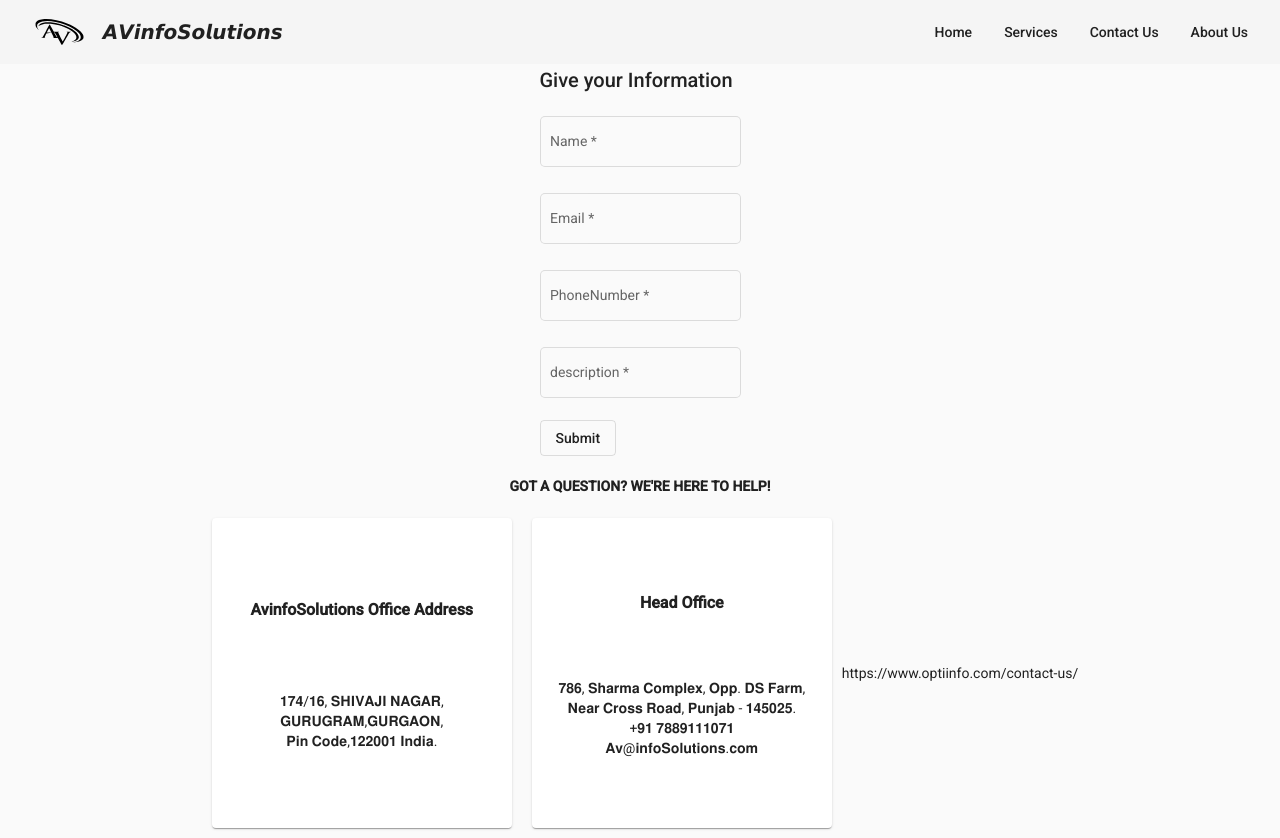
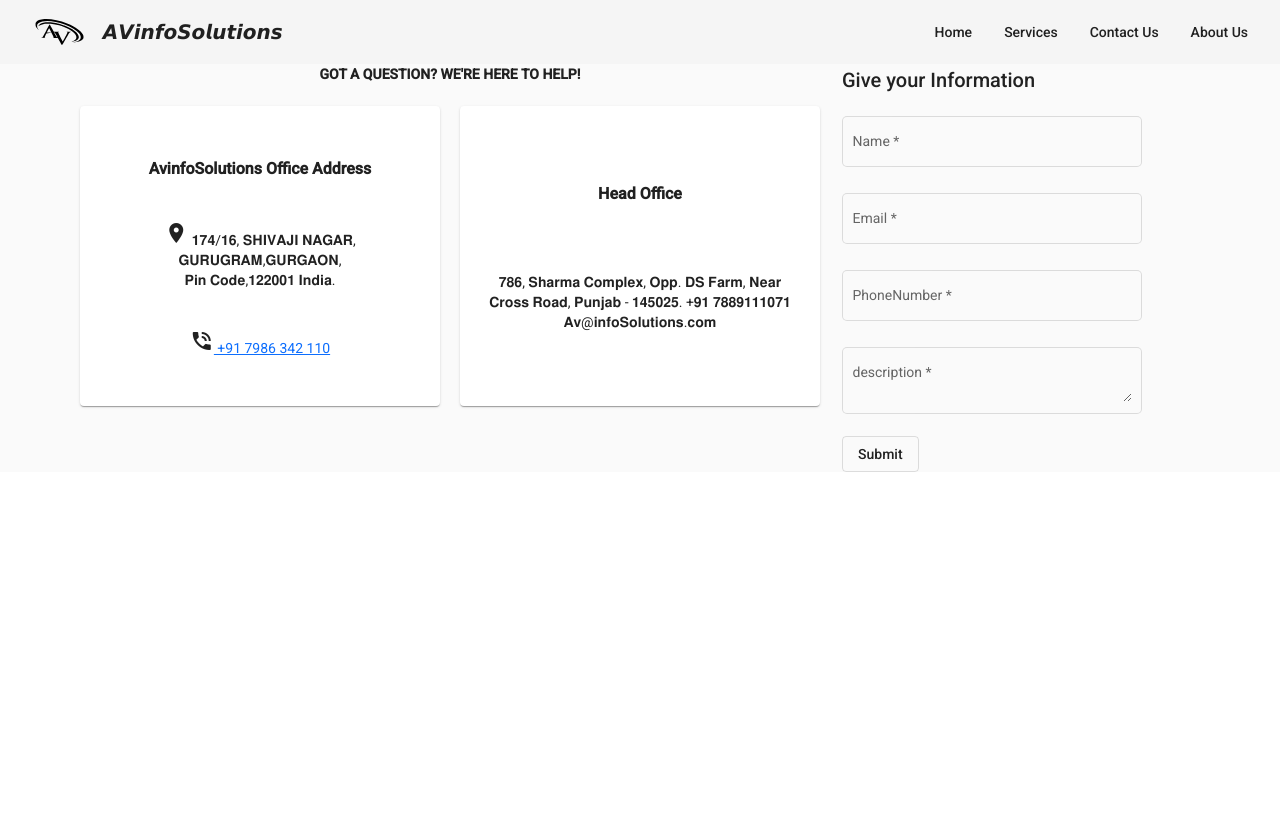
Before and after one commit to vishal121212121212112/AVInfoSolutions, an Angular app: page /contact-us in a window 1280 px wide. After the commit the page ends 800 px from the top, so only its background shows below. Built offline with nearby package versions, Linux system fonts and the light colour scheme.

Commit message:
contactupdated

```diff
--- a/src/app/Components/contact-us/contact-us.component.css
+++ b/src/app/Components/contact-us/contact-us.component.css
@@ -1,23 +1,19 @@
-.center
-{
-  width: 100%;
-    height: 100%;
-    display: inline-flex;
-    justify-content: center;
-    align-items: center;
-    margin-bottom: 20px;
 
-}
 .hidden-table:hover {
   background-color: #fff !important;
 }
-
+td
+{
+  min-width: 150px;
+  max-width: 500px;
+  width: 300px;
+}
 .example-full-width {
     width: 100%;
   }
   .mat-card {
-    width: 300px;
-    height: 310px;
+    width: 250px;
+    height: 300px;
     display: flex;
     flex-direction: column;
     align-items: center;
@@ -29,11 +25,3 @@
   .element h3 {
     margin: 0;
   }
-
-  .container {
-    display: flex;
-    align-items: center;
-    justify-content: center;
-    flex-wrap: wrap;
-
-  }
--- a/src/app/Components/contact-us/contact-us.component.html
+++ b/src/app/Components/contact-us/contact-us.component.html
@@ -1,14 +1,56 @@
-<div>
-    <div class="center">
-        <form class="borderbox">
+<div class="container">
+    <div class="row">
+
+        <div class="col-8 ">
+            <p class="text-center"> <b>GOT A QUESTION? WE'RE HERE TO HELP!</b></p>
+            <div class="row justify-content-start">
+                <mat-card class="element raise pulse col">
+                    <h3><b>AvinfoSolutions Office Address</b></h3>
+                    <span>
+                        <span class="material-icons">
+                            location_on
+                        </span>
+                        𝟏𝟕𝟒/𝟏𝟔, 𝐒𝐇𝐈𝐕𝐀𝐉𝐈 𝐍𝐀𝐆𝐀𝐑,
+                        𝐆𝐔𝐑𝐔𝐆𝐑𝐀𝐌,𝐆𝐔𝐑𝐆𝐀𝐎𝐍,
+                        <br>
+                        𝐏𝐢𝐧 𝐂𝐨𝐝𝐞,𝟏𝟐𝟐𝟎𝟎𝟏
+                        𝐈𝐧𝐝𝐢𝐚.
+                    </span>
+                    <span>
+                        <span class="material-icons">
+                            phone_in_talk
+                        </span>
+                        <a href="tel:7986342110">
+                            +91 7986 342 110
+                        </a>
+                    </span>
+                </mat-card>
+                <mat-card class="element raise pulse col">
+                    <h3><b>Head Office</b></h3>
+                    <p>
+                        𝟕𝟖𝟔, 𝐒𝐡𝐚𝐫𝐦𝐚 𝐂𝐨𝐦𝐩𝐥𝐞𝐱,
+                        𝐎𝐩𝐩. 𝐃𝐒 𝐅𝐚𝐫𝐦,
+                        𝐍𝐞𝐚𝐫 𝐂𝐫𝐨𝐬𝐬 𝐑𝐨𝐚𝐝,
+                        𝐏𝐮𝐧𝐣𝐚𝐛 - 𝟏𝟒𝟓𝟎𝟐𝟓.
+                        +𝟗𝟏 𝟕𝟖𝟖𝟗𝟏𝟏𝟏𝟎𝟕𝟏
+                        𝐀𝐯@𝐢𝐧𝐟𝐨𝐒𝐨𝐥𝐮𝐭𝐢𝐨𝐧𝐬.𝐜𝐨𝐦
+                    </p>
+                </mat-card>
+            </div>
+        </div>
+
+
+
+        <div class="col-4">
+            <form class="example-form">
                 <h2>Give your Information</h2>
                 <table>
                     <tr>
                         <td>
                             <mat-form-field class="example-full-width" appearance="outline" value="Name">
                                 <mat-label> Name</mat-label>
-                            <input type="name" matInput [formControl]="NameFormControl" [errorStateMatcher]="matcher"
-                                placeholder="Ex. Puneet">
+                                <input type="name" matInput [formControl]="NameFormControl"
+                                    [errorStateMatcher]="matcher" placeholder="Ex. Puneet">
                                 <mat-error
                                     *ngIf="NameFormControl.hasError('Name') && !NameFormControl.hasError('required')">
                                     Please enter a valid First Name
@@ -22,8 +64,8 @@
                         <td>
                             <mat-form-field class="example-full-width" appearance="outline" value="EmailRequired">
                                 <mat-label>Email</mat-label>
-                            <input type="email" matInput [formControl]="emailFormControl" [errorStateMatcher]="matcher"
-                                placeholder="Ex. pat@example.com">
+                                <input type="email" matInput [formControl]="emailFormControl"
+                                    [errorStateMatcher]="matcher" placeholder="Ex. pat@example.com">
                                 <mat-error
                                     *ngIf="emailFormControl.hasError('email') && !emailFormControl.hasError('required')">
                                     Please enter a valid email address
@@ -52,8 +94,8 @@
                         <td>
                             <mat-form-field class="example-full-width" appearance="outline" value="descriptionbox">
                                 <mat-label>description </mat-label>
-                            <input type="text" matInput [formControl]="descriptionFormControl"
-                                [errorStateMatcher]="matcher" placeholder="filldescription">
+                                <textarea matInput [formControl]="descriptionFormControl" [errorStateMatcher]="matcher"
+                                    placeholder="filldescription"></textarea>
                                 <mat-error
                                     *ngIf="descriptionFormControl.hasError('filldescription') && !descriptionFormControl.hasError('required')">
                                     Please enter a valid description
@@ -71,29 +113,5 @@
                 </table>
             </form>
         </div>
-    <p class="text-center"> <b>GOT A QUESTION? WE'RE HERE TO HELP!</b></p>
-
-<div class="container" >
-    <mat-card class="element raise pulse">
-        <h3><b>AvinfoSolutions Office Address</b></h3>
-        <p>
-            𝟏𝟕𝟒/𝟏𝟔, 𝐒𝐇𝐈𝐕𝐀𝐉𝐈 𝐍𝐀𝐆𝐀𝐑,
-            𝐆𝐔𝐑𝐔𝐆𝐑𝐀𝐌,𝐆𝐔𝐑𝐆𝐀𝐎𝐍,
-            <br>
-            𝐏𝐢𝐧 𝐂𝐨𝐝𝐞,𝟏𝟐𝟐𝟎𝟎𝟏
-            𝐈𝐧𝐝𝐢𝐚.
-        </p>
-    </mat-card>
-    <mat-card class="element raise pulse">
-        <h3><b>Head Office</b></h3>
-        <p>
-            𝟕𝟖𝟔, 𝐒𝐡𝐚𝐫𝐦𝐚 𝐂𝐨𝐦𝐩𝐥𝐞𝐱,
-            𝐎𝐩𝐩. 𝐃𝐒 𝐅𝐚𝐫𝐦,
-            𝐍𝐞𝐚𝐫 𝐂𝐫𝐨𝐬𝐬 𝐑𝐨𝐚𝐝,
-            𝐏𝐮𝐧𝐣𝐚𝐛 - 𝟏𝟒𝟓𝟎𝟐𝟓.
-            +𝟗𝟏 𝟕𝟖𝟖𝟗𝟏𝟏𝟏𝟎𝟕𝟏
-            𝐀𝐯@𝐢𝐧𝐟𝐨𝐒𝐨𝐥𝐮𝐭𝐢𝐨𝐧𝐬.𝐜𝐨𝐦
-        </p>
-    </mat-card>
-    https://www.optiinfo.com/contact-us/
     </div>
+</div>
--- a/src/app/Components/service/service.component.ts
+++ b/src/app/Components/service/service.component.ts
@@ -7,7 +7,7 @@
 })
 export class ServiceComponent implements OnInit {
   name = 'Get Current Url Route Demo';
-  currentRoute: string;
+  // currentRoute: string;
 
   constructor() { }
 
```
Lines whose indentation alone changed are shown as unchanged.
